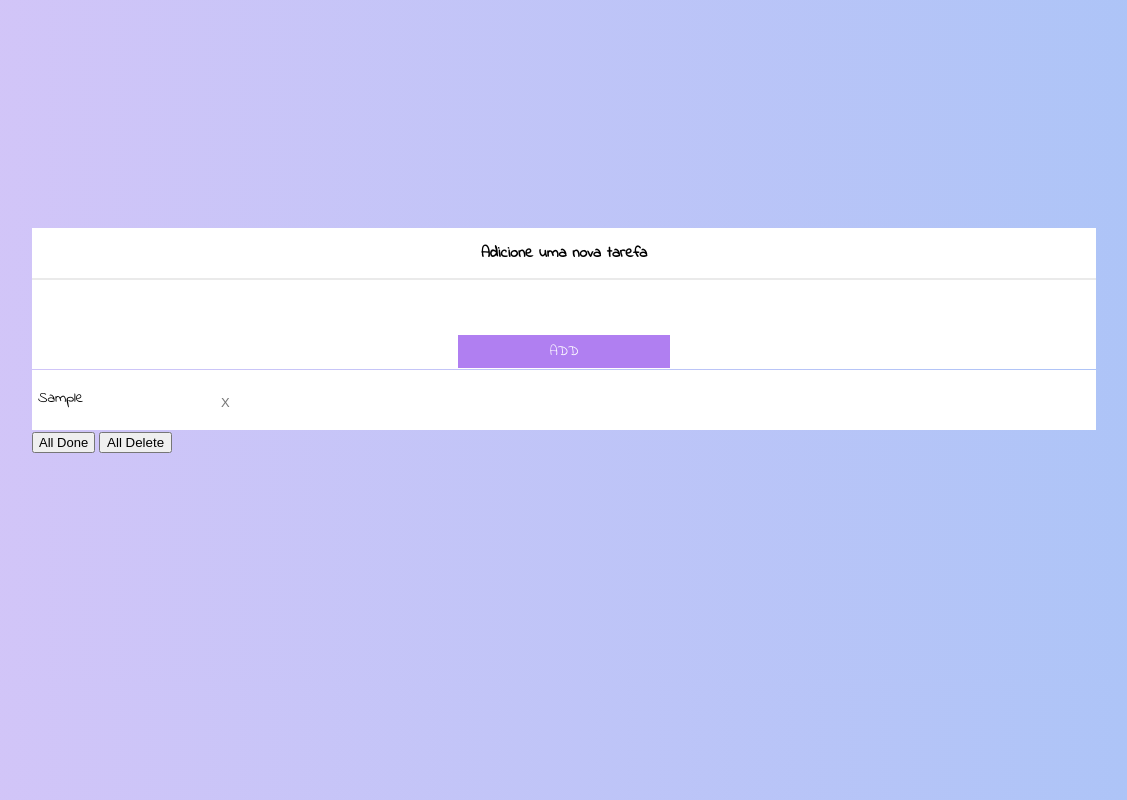
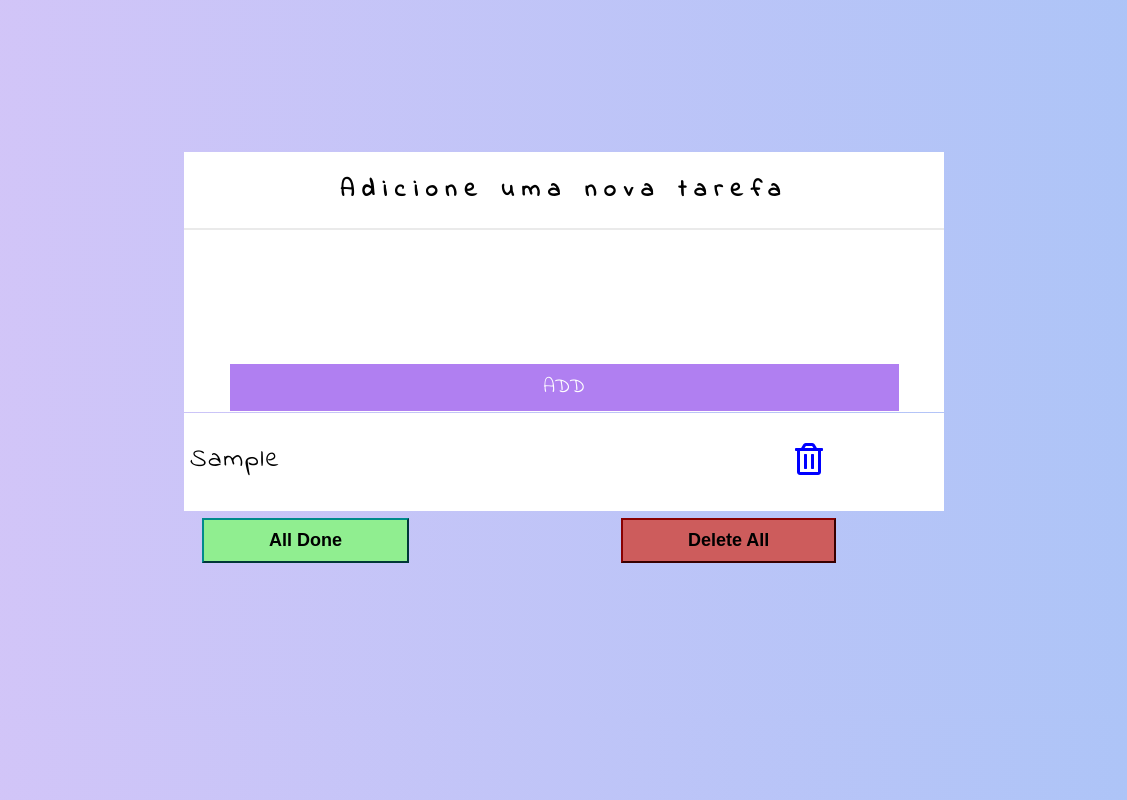
Before and after one commit to vanessaribeiro92/projeto-2-to-do-list, a plain HTML site: page index.html in a window 1536 px wide. Both pictures are taken after typing "Sample" into the empty fields and a click on the button "ADD". Shown: the whole page, without its empty margins (204-1331 px from the left). Drawn offline with Linux system fonts and the light colour scheme.

Commit message:
projeto finalizado

```diff
--- a/css/style.css
+++ b/css/style.css
@@ -1,4 +1,4 @@
-
+/*  MOBILE FIRST - 320px */
 *{
     box-sizing: border-box;
 }
@@ -21,7 +21,7 @@ body{
 
 .list-composer{
     position: relative;
-    background-color: white;
+    background-color: #ffffff;
     padding: 1px 0px;
 }
 
@@ -46,7 +46,6 @@ hr{
 .list-composer__button{
     border: 0;
     padding: 6px 10px;
-    margin-top: 10px;
     width: 212px;
     font-weight: bold;
     font-size: 16px;
@@ -66,7 +65,6 @@ hr{
     font-size: 15px;
     display: flex;
     position: relative;
-
 }
 
 .list-composer__button:hover{
@@ -75,30 +73,242 @@ hr{
 }
 
 .list-timeline__delete-button{
-    color: #757575;
-    font-size: 13px;
     border: 0;
     background: 0 0;
     cursor: pointer;
     position: absolute;
-    top: 24px;
+    top: 18px;
     left: 183px;
+}
+
+.fa-trash-alt:before {
+    content: "\f2ed";
+    color: blue;
+    font-size: 16px;
 }
 
 .list-timeline__p{
     color: black;
     padding: 1px 5px;
     text-decoration: none;
+    letter-spacing: 2px;
 }
 
 .list-timeline__p-check{
     text-decoration: line-through;
     color:gray;
     padding: 1px 5px;
+    letter-spacing: 2px;
 }
 
-.list-timeline__all-done{
+.list-timeline__all-done {
+    color: black;
     font-size: 13px;
     cursor: pointer;
-    padding: 1px 5px;
+    background-color: lightgreen;
+    font-weight: bold;
+    border-color: darkcyan;
+    padding: 5px 10px;
+    margin: 5px 15px 2px 18px;
 }
+
+.list-timeline__all-del {
+    color: black;
+    font-size: 13px;
+    cursor: pointer;
+    background-color: indianred;
+    padding: 5px 10px;
+    border-color: darkred;
+    font-weight: bold;
+}
+
+/*  TABLET - 768px */
+
+@media (min-width:768px) {
+
+    .wrapper{
+     margin: 10% 25%;
+    width: 50%;
+    }
+
+    .list-composer__button{
+     width: 376px;
+     padding: 9px 10px;
+    font-size: 16px;
+    }
+
+    .list-composer__input{
+     padding: 35px;
+    font-size: 16px;
+    }
+
+    .list-timeline__all-done{
+     padding: 5px 35px;
+    margin: 5px 74px 2px 18px;
+    }
+
+    .list-timeline__all-del{
+     padding: 5px 35px;
+    }
+
+    .list-composer__form-head h2{
+     letter-spacing: 3px;
+     font-size: 17px;
+    }
+
+    .list-timeline__p{
+    font-size: 17px;
+    letter-spacing: 2px;
+    }
+
+    .list-timeline__p-check{
+    letter-spacing: 2px;
+    font-size: 17px;
+    }
+
+    .list-timeline__delete-button{
+    top: 20px;
+    left: 330px;
+    }
+    .fa-trash-alt:before {
+    content: "\f2ed";
+    color: blue;
+    font-size: 25px;
+    }
+}
+
+/* DESKTOP - 1024px */
+
+@media (min-width: 1024px){
+
+    .wrapper{
+    margin: 10% 25%;
+    width: 50%;
+    }
+
+    .list-composer__button{
+    width: 504px;
+    padding: 9px 10px;
+    font-size: 16px;
+    }
+
+    .list-composer__input{
+    padding: 50px;
+    font-size: 20px;
+    }
+
+    .list-timeline__all-done{
+    padding: 5px 55px;
+    margin: 5px 124px 2px 18px;
+    }
+
+    .list-timeline__all-del{
+    padding: 5px 55px;
+    }
+
+    .list-composer__form-head h2{
+    letter-spacing: 3px;
+    }
+
+    .list-timeline__p{
+    font-size: 20px;
+    letter-spacing: 2px;
+    }
+
+    .list-timeline__p-check{
+    font-size: 20px;
+    letter-spacing: 2px;
+    }
+
+    .list-timeline__delete-button{
+    top: 20px;
+    left: 443px;
+    }
+    .fa-trash-alt:before {
+    content: "\f2ed";
+    color: blue;
+    font-size: 32px;
+    }
+}
+
+/* LAPTOP L - 1440px */
+
+@media (min-width: 1440px){
+
+    .wrapper{
+    margin: 10% 25%;
+    width: 50%;
+    }
+
+    .list-composer__button{
+    width: 712px;
+    font-size: 20px;
+    }
+
+    .list-composer__input{
+    padding: 50px;
+    font-size: 23px;
+    }
+
+    .list-timeline__all-done{
+    padding: 10px 65px;
+    margin: 5px 250px 2px 18px;
+    font-size: 18px;
+    }
+
+    .list-timeline__all-del{
+    padding: 10px 65px;
+    font-size: 18px;
+    }
+
+    .list-composer__form-head h2{
+    letter-spacing: 8px;
+    font-size: 24px;
+    }
+
+    .list-timeline__p{
+    font-size: 26px;
+    letter-spacing: 2px;
+    }
+
+    .list-timeline__p-check{
+    font-size: 26px;
+    letter-spacing: 2px;
+    }
+
+    .list-timeline__delete-button{
+    top: 29px;
+    left: 650px;
+    }
+    .fa-trash-alt:before {
+    content: "\f2ed";
+    color: blue;
+    font-size: 32px;
+    }
+}
+
+/*Notebook-Lenovo 1366px*/
+@media(min-width: 1366px){
+
+    .list-composer__button{
+    width: 669px;
+    font-size: 20px;
+    }
+
+    .list-timeline__all-done{
+    padding: 10px 65px;
+    margin: 5px 208px 2px 18px;
+    font-size: 18px;
+    }
+
+    .list-timeline__all-del{
+        padding: 10px 65px;
+        font-size: 18px;
+     }
+
+    .list-timeline__delete-button{
+    top: 29px;
+    left: 605px;
+    }
+
+}
--- a/index.html
+++ b/index.html
@@ -6,7 +6,9 @@
     <meta http-equiv="X-UA-Compatible" content="ie=edge">
     <link href="https://fonts.googleapis.com/css?family=Indie+Flower" rel="stylesheet">
     <link rel="stylesheet" href="css/style.css">
+    <link rel="stylesheet" href="https://use.fontawesome.com/releases/v5.3.1/css/all.css" integrity="sha384-mzrmE5qonljUremFsqc01SB46JvROS7bZs3IO2EmfFsd15uHvIt+Y8vEf7N7fWAU" crossorigin="anonymous">
     <title>Projeto 2 - To do list</title>
+
 </head>
 <body>
     <div class = "wrapper">
@@ -26,10 +28,8 @@
         </div>
         <div class = "list-timeline"></div>
 
-        <div>
         <button class = "list-timeline__all-done">All Done</button>
-        <button class = "list-timeline__all-del">All Delete</button>
-        </div>
+        <button class = "list-timeline__all-del">Delete All</button>
     </div>
 
     <script src="script/script.js"></script>
--- a/script/script.js
+++ b/script/script.js
@@ -2,7 +2,7 @@
 const inputList = document.getElementById("listComposerInput");
 const buttonCreateList = document.querySelector(".list-composer__button");
 const listTimeline = document.querySelector(".list-timeline");
-
+let num = 0;
 
 buttonCreateList.addEventListener("click", function (e) {
     e.preventDefault();
@@ -14,14 +14,15 @@ buttonCreateList.addEventListener("click", function (e) {
         return false;
     }
 
+    num ++
     //div q abraça tdo mundo
     const div = document.createElement("div");
     div.className = "list-timeline__box"
-
-    // div.addEventListener("drag", drag, drop, allowDrop) {
-
-    // }
-
+    div.setAttribute("draggable","true");
+    div.id = num;
+    div.setAttribute("ondragstart","drag(event)");
+    div.setAttribute("ondragover","allowDrop(event)");
+    div.setAttribute("ondrop","drop(event)");
 
     //cria um novo elemento pra lista
     const newListP = document.createElement("p");
@@ -31,7 +32,7 @@ buttonCreateList.addEventListener("click", function (e) {
 
     const buttonDel = document.createElement("div");
     buttonDel.className = "list-timeline__del";
-    buttonDel.innerHTML = `<button class="list-timeline__delete-button button">X</button>`
+    buttonDel.innerHTML = `<button class="list-timeline__delete-button button"><i class="far fa-trash-alt" onclick = "excluir(event)"></i></button>`
 
     div.appendChild(newListP);
     div.appendChild(buttonDel);
@@ -39,14 +40,6 @@ buttonCreateList.addEventListener("click", function (e) {
     listTimeline.insertBefore(div, listTimeline.childNodes[0]);
 
     inputList.value = "";
-
-
-    const botaoExcluir = document.querySelector(".list-timeline__delete-button");
-
-    botaoExcluir.addEventListener("click", function (evento) {
-        evento.preventDefault();
-        div.remove();
-    })
 
     const taskOk = document.querySelector(".list-timeline__p");
 
@@ -58,42 +51,60 @@ buttonCreateList.addEventListener("click", function (e) {
         }else{
             this.className = "list-timeline__p"
         }
+    })
 
 })
 
 const buttonAllDone = document.querySelector(".list-timeline__all-done");
 const buttonAllDelete = document.querySelector(".list-timeline__all-del");
 
+buttonAllDelete.addEventListener("click", function(e){
+    e.preventDefault();
+    listTimeline.innerHTML=""
+
+    // if(listTimeline.classList.contains("list-timeline")){
+    //     div.remove();
+    //    }
+
+})
+
 buttonAllDone.addEventListener("click", function(e){
     e.preventDefault();
-        if(taskOk.classList.contains("list-timeline__p-check")){
-            taskOk.classList.remove("list-timeline__p");
-        } else {
-            taskOk.classList.add("list-timeline__p-check");
+    const taskOk = document.getElementsByTagName("p");
+
+    for (let i of taskOk){
+        i.className= "list-timeline__p-check"
     }
+    // if(taskOk.classList.contains("list-timeline__p-check")){
+    //      taskOk.classList.remove("list-timeline__p");
+    //  } else {
+    //      taskOk.classList.add("list-timeline__p-check");
+    //  }
 })
 
-    buttonAllDelete.addEventListener("click", function(e){
+function allowDrop(e) {
     e.preventDefault();
-        if(listTimeline.classList.contains("list-timeline")){
-         div.remove();
 }
-    })
 
+function drag(e) {
+    e.dataTransfer.setData("text", e.target.id);
+}
 
-    // function allowDrop(e) {
-    //     e.preventDefault();
-    // }
+function drop(e) {
+    e.preventDefault();
+    var data = e.dataTransfer.getData("text");
+    var origem = document.getElementById(data);
+    var destino = document.getElementById(e.target.id);
+    console.log("origem",origem);
+    console.log("destino",destino);
+    destino.insertAdjacentHTML("afterend", origem.outerHTML);
+    origem.remove();
+}
 
-    // function drag(e) {
-    //     ev.dataTransfer.setData("text", ev.target.id);
-    // }
-
-    // function drop(e) {
-    //     e.preventDefault();
-    //     var data = ev.dataTransfer.getData("text");
-    //     e.target.appendChild(document.getElementById(data));
-    // }
-
-
-})
+function excluir(e){
+    const botaoExcluir = document.getElementById(e.target.closest("div").parentNode.id);
+   // console.log(e.target.closest("div").parentNode.id)
+    e.preventDefault();
+  // console.log(botaoExcluir)
+    botaoExcluir.remove()
+}
```
Lines whose indentation alone changed are shown as unchanged.
